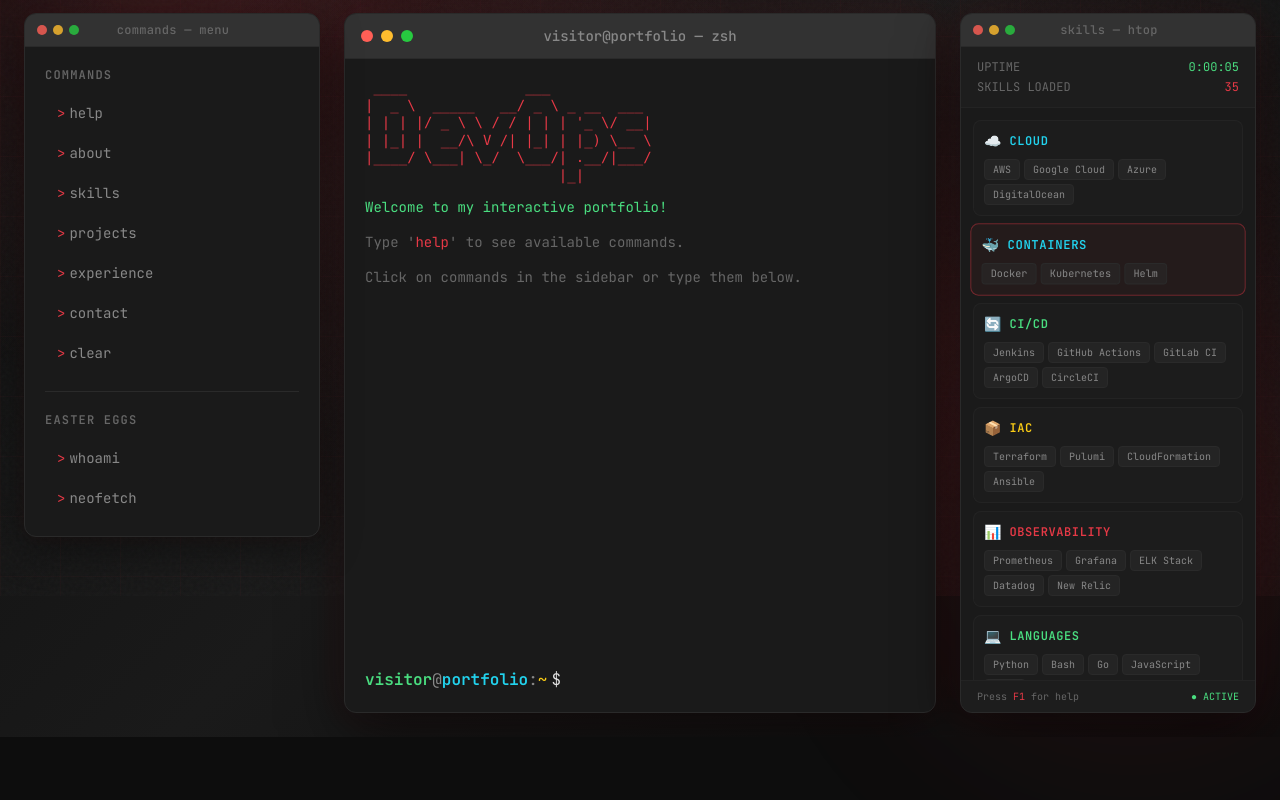
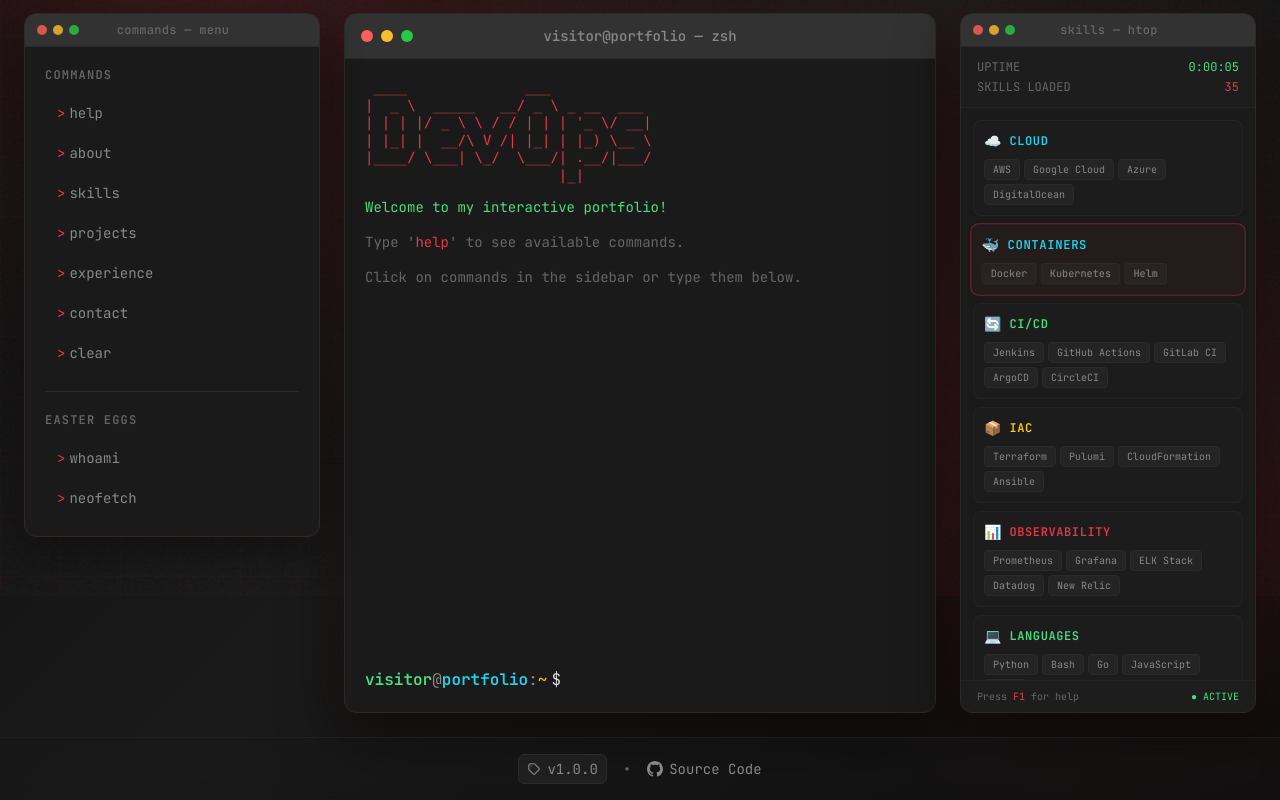
Before and after one commit to kostadin-tonchekliev/shell-portfolio, a Next.js app: page / in a window 1280 px wide. Shown: the part 204-1004 px from the top of the page. Before the commit the page ends 941 px from the top, so only its background shows below. Built offline with nearby package versions, Linux system fonts and the light colour scheme.

Commit message:
Added version footer

```diff
--- a/app/page.tsx
+++ b/app/page.tsx
@@ -5,6 +5,7 @@
 import Terminal from '@/components/Terminal';
 import Sidebar from '@/components/Sidebar';
 import SkillsWidget from '@/components/SkillsWidget';
+import Footer from '@/components/Footer';
 import profileData from '@/data/profile.json';
 import type { ProfileData } from '@/lib/types';
 
@@ -125,6 +126,9 @@
             <SkillsWidget />
           </div>
         </main>
+
+        {/* Footer */}
+        <Footer />
       </div>
     </div>
   );
--- /dev/null
+++ b/components/Footer.tsx
@@ -0,0 +1,39 @@
+import { VERSION, REPO_URL, RELEASES_URL } from '@/lib/version';
+
+export default function Footer() {
+  return (
+    <footer className="py-4 px-6 border-t border-bg-tertiary/50 backdrop-blur-sm bg-bg-secondary/30">
+      <div className="max-w-[1800px] mx-auto flex flex-col sm:flex-row items-center justify-center gap-2 sm:gap-4 text-sm text-text-secondary">
+        <div className="flex items-center gap-2">
+          <a
+            href={RELEASES_URL}
+            target="_blank"
+            rel="noopener noreferrer"
+            className="inline-flex items-center gap-1.5 px-2 py-1 rounded-md bg-bg-tertiary/50 border border-bg-tertiary hover:border-accent hover:text-accent transition-all duration-200"
+            title="View changelog and releases"
+          >
+            <svg className="w-3.5 h-3.5" fill="none" stroke="currentColor" viewBox="0 0 24 24" strokeWidth={2}>
+              <path strokeLinecap="round" strokeLinejoin="round" d="M7 7h.01M7 3h5c.512 0 1.024.195 1.414.586l7 7a2 2 0 010 2.828l-7 7a2 2 0 01-2.828 0l-7-7A2 2 0 013 12V7a4 4 0 014-4z" />
+            </svg>
+            <span>v{VERSION}</span>
+          </a>
+        </div>
+
+        <span className="hidden sm:inline text-text-muted">•</span>
+
+        <a
+          href={REPO_URL}
+          target="_blank"
+          rel="noopener noreferrer"
+          className="inline-flex items-center gap-1.5 hover:text-accent transition-colors duration-200"
+          title="View source on GitHub"
+        >
+          <svg className="w-4 h-4" fill="currentColor" viewBox="0 0 24 24">
+            <path d="M12 0c-6.626 0-12 5.373-12 12 0 5.302 3.438 9.8 8.207 11.387.599.111.793-.261.793-.577v-2.234c-3.338.726-4.033-1.416-4.033-1.416-.546-1.387-1.333-1.756-1.333-1.756-1.089-.745.083-.729.083-.729 1.205.084 1.839 1.237 1.839 1.237 1.07 1.834 2.807 1.304 3.492.997.107-.775.418-1.305.762-1.604-2.665-.305-5.467-1.334-5.467-5.931 0-1.311.469-2.381 1.236-3.221-.124-.303-.535-1.524.117-3.176 0 0 1.008-.322 3.301 1.23.957-.266 1.983-.399 3.003-.404 1.02.005 2.047.138 3.006.404 2.291-1.552 3.297-1.23 3.297-1.23.653 1.653.242 2.874.118 3.176.77.84 1.235 1.911 1.235 3.221 0 4.609-2.807 5.624-5.479 5.921.43.372.823 1.102.823 2.222v3.293c0 .319.192.694.801.576 4.765-1.589 8.199-6.086 8.199-11.386 0-6.627-5.373-12-12-12z"/>
+          </svg>
+          <span>Source Code</span>
+        </a>
+      </div>
+    </footer>
+  );
+}
--- /dev/null
+++ b/lib/version.ts
@@ -0,0 +1,11 @@
+// Version configuration
+// This version should match the GitHub release tags (e.g., v1.0.0, v1.1.0)
+// When creating a new release on GitHub, update this version number accordingly
+
+export const VERSION = "1.0.0";
+
+export const REPO_URL = "https://github.com/kostadin-tonchekliev/portfolio-website";
+
+export const RELEASES_URL = `${REPO_URL}/releases`;
+
+export const CHANGELOG_URL = `${REPO_URL}/releases/tag/v${VERSION}`;
```
Also changed, not shown: 1 other file (tests, documents, lock files or other folders).
